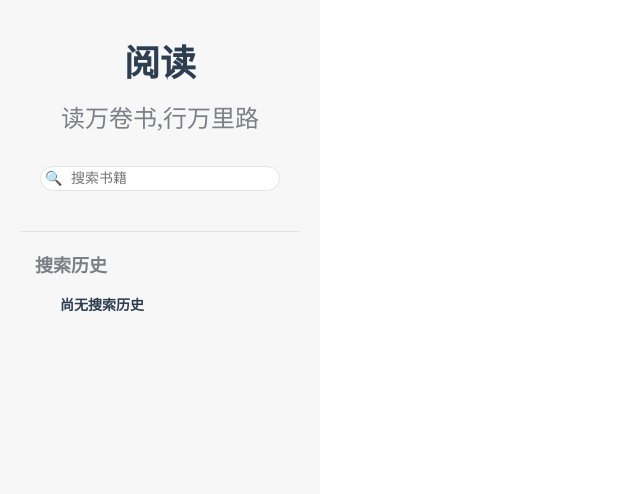
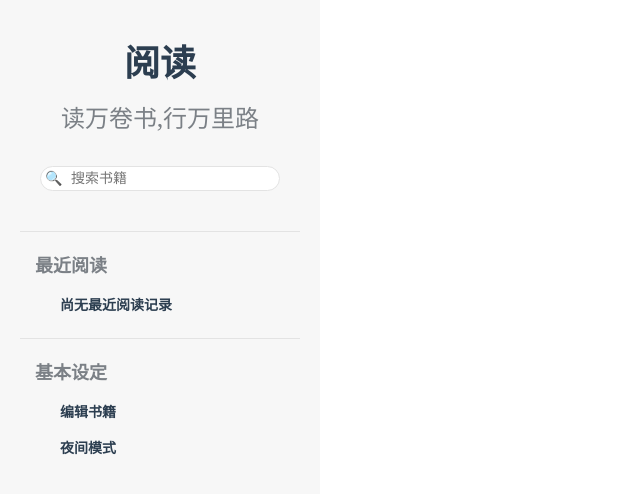
Before and after one commit to wangxm47/novel-yuedu, a Vue app: page / in a window 1280 px wide. Shown: the top 494 px of the page, without its empty margins (0-640 px from the left). Built offline with nearby package versions, Linux system fonts and the light colour scheme.

Commit message:
修正aside组件

```diff
--- a/src/components/aside.vue
+++ b/src/components/aside.vue
@@ -9,7 +9,7 @@
         </div>
         <transition name="wrapper-fade" mode="out-in">
             <div v-if="onSearch" key="search-wrapper">
-                <div class="search-history-wrapper" v-if="onSearch" v-clickoutside="closeHandle" clickoutside="false">
+                <div class="search-history-wrapper" v-clickoutside="closeHandle" clickoutside="false">
                     <h4>搜索历史</h4>
                     <h4 class="searchDelBtn" v-if="searchHistory.length!=0" @click="deleteAllSearchHistory">全部删除</h4>
                     <transition name="search-history-fade" mode="out-in">
@@ -70,7 +70,7 @@
                 bookName: this.latestBook,
                 searchKey: "",
                 searchHistory: [],
-                onSearch: true
+                onSearch: false
             }
         },
         computed: {
```
Also changed, not shown: 1 other file (tests, documents, lock files or other folders).
